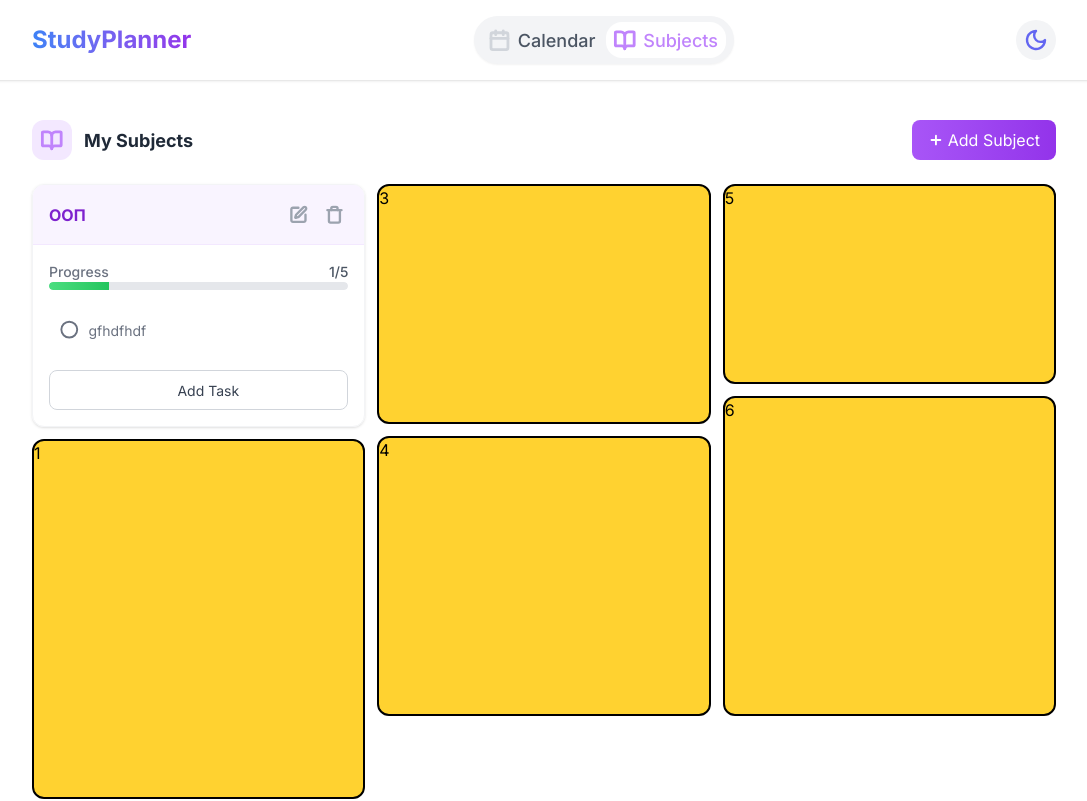
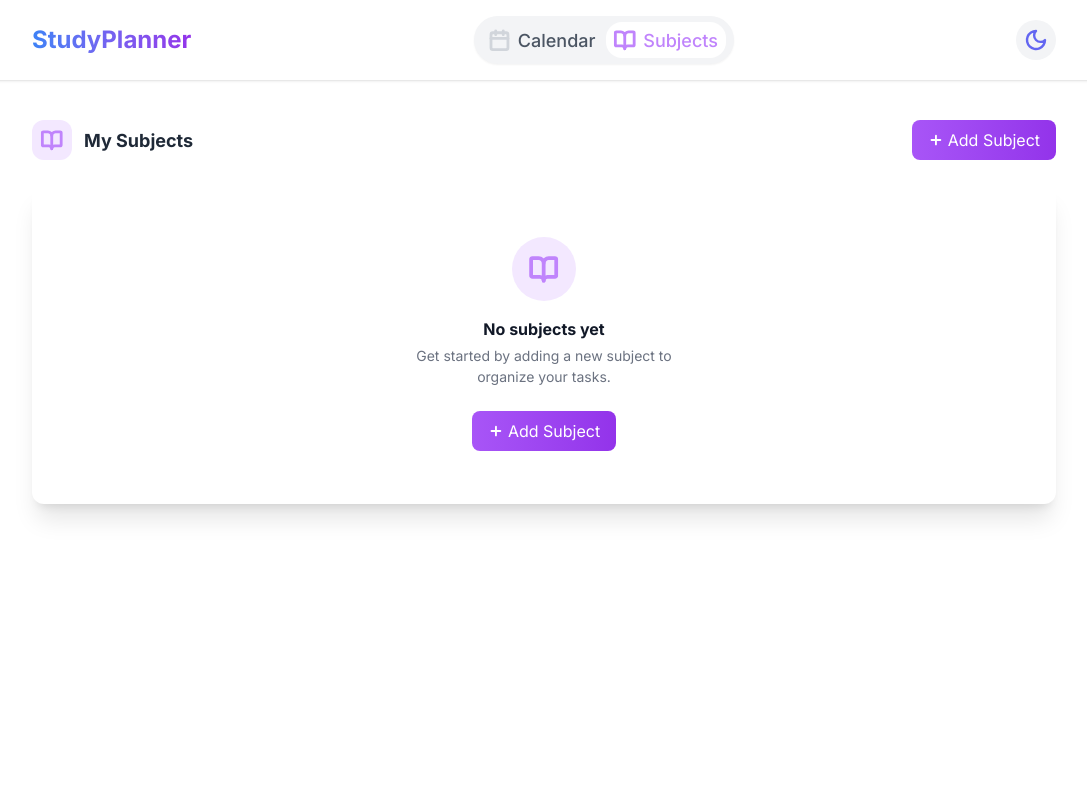
Before and after one commit to g3rfo/study-planner, a React (Vite) app: page /subjects in a window 1280 px wide. Shown: the top 801 px of the page, without its empty margins (96-1183 px from the left). Built offline with nearby package versions, Linux system fonts and the light colour scheme.

Commit message:
add subjects logic for adding and deleting from subjects layout. add logic for changing layout columns on sreen changing.add task loading and saving in localstorage. add realtime progress bar logic. add status changing for tasks

```diff
--- a/src/Components/Subjects/AddSubjectButton.jsx
+++ b/src/Components/Subjects/AddSubjectButton.jsx
@@ -2,11 +2,11 @@ import { usePopup } from "../../Hooks/usePopup";
 import AddSubjectPopup from "./Popups/AddSubjectPopup";
 import PurpleButton from "../Common/PurpleButton";
 
-function AddSubjectButton() {
+function AddSubjectButton({ setSubjects }) {
   const { open, PopupContainer } = usePopup();
 
   const openPopup = () => {
-    open(<AddSubjectPopup />);
+    open(<AddSubjectPopup setSubjects={setSubjects} />);
   }
 
   return (
--- a/src/Components/Subjects/Content.jsx
+++ b/src/Components/Subjects/Content.jsx
@@ -1,21 +1,37 @@
+import { useEffect, useState } from "react";
 import Subject from "./Subject/Subject";
 
-function Content() {
+function Content({ subjects }) {
+  const [columnsNum, setColumnsNum] = useState(1);
+
+  useEffect(() => {
+    const handleResize = () => {
+      const w = window.innerWidth;
+      setColumnsNum(w >= 1024 ? 3 : w >= 768 ? 2 : 1);
+    };
+
+    handleResize();
+    window.addEventListener("resize", handleResize);
+
+    return () => window.removeEventListener("resize", handleResize);
+  }, []);
+
+  const columns = columnsNum === 3 ? [[], [], []] : columnsNum === 2 ? [[], []] : [[]];
+
+  let num = 0;
+  for (let key in subjects) {
+    const columnIndex = num % columnsNum;
+    columns[columnIndex].push(
+      <Subject key={key} title={key} tasksList={subjects[key]} />
+    );
+    num++;
+  }
+
   return (
     <div className="grid grid-cols-1 md:grid-cols-2 lg:grid-cols-3 gap-3">
-      <div className="first-column flex flex-col gap-3">
-        <Subject title={'ООП'}/>
-        <div className="rounded-xl border-2 bg-amber-300 h-90">1</div>
-        <div className="rounded-xl border-2 bg-amber-300 h-60">2</div>
-      </div>
-      <div className="second-column flex flex-col gap-3">
-        <div className="rounded-xl border-2 bg-amber-300 h-60">3</div>
-        <div className="rounded-xl border-2 bg-amber-300 h-70">4</div>
-      </div>
-      <div className="third-column flex flex-col gap-3">
-        <div className="rounded-xl border-2 bg-amber-300 h-50">5</div>
-        <div className="rounded-xl border-2 bg-amber-300 h-80">6</div>
-      </div>
+      <div className="subjects-col-0 flex flex-col gap-3">{columns[0]}</div>
+      <div className="subjects-col-1 flex flex-col gap-3">{columnsNum > 1 && columns[1]}</div>
+      <div className="subjects-col-2 flex flex-col gap-3">{columnsNum > 2 && columns[2]}</div>
     </div>
   );
 }
--- a/src/Components/Subjects/EmptyContent.jsx
+++ b/src/Components/Subjects/EmptyContent.jsx
@@ -1,6 +1,6 @@
 import AddSubjectButton from "./AddSubjectButton";
 
-function EmptyContent() {
+function EmptyContent({ setSubjects }) {
   return (
     <div className="flex flex-col justify-center items-center h-80 bg-white dark:bg-[#374151] rounded-xl shadow-xl">
       <div className="flex justify-center items-center w-16 h-16 rounded-full bg-[#F3E8FF] dark:bg-[#9333EA]">
@@ -8,7 +8,7 @@ function EmptyContent() {
       </div>
       <h1 className="mt-4 text-[16px] font-semibold text-[#111827] dark:text-[#E5E7EB]">No subjects yet</h1>
       <p className="mt-1 mb-6 max-w-[310px] text-center text-[14px] text-[#6B7280] dark:text-[#9CA3AF]">Get started by adding a new subject to organize your tasks.</p>
-      <AddSubjectButton />
+      <AddSubjectButton setSubjects={setSubjects} />
     </div>
   );
 }
--- a/src/Components/Subjects/Popups/AddSubjectPopup.jsx
+++ b/src/Components/Subjects/Popups/AddSubjectPopup.jsx
@@ -4,20 +4,15 @@ import Input from "../../Common/Input";
 import PurpleButton from "../../Common/PurpleButton";
 import { shakeAnimation } from "../../../Utils/shakeAnimation";
 
-function AddSubjectPopup() {
+function AddSubjectPopup({ setSubjects }) {
   const saveNewSubject = () => {
     const input = document.getElementById('add-subject');
     const name = input.value;
 
     // user enter name of subject
     if (name) { // input has name
-      let subjects = localStorage.getItem('subjects');
-      // creating subjects object in local storage if user add subject firs time
-      if (subjects === null) {
-        localStorage.setItem('subjects', JSON.stringify({}));
-      }
+      let subjects = JSON.parse(localStorage.getItem('subjects'));
 
-      subjects = JSON.parse(subjects);
       // check if there already subject with this name
       if (Object.hasOwn(subjects, name)) {
         shakeAnimation(input);
@@ -26,9 +21,10 @@ function AddSubjectPopup() {
 
         return;
       };
-      // add new subject in subjects in local storage
+      // add new subject in subjects in local storage and update subjects state
       subjects[name] = [];
       localStorage.setItem('subjects', JSON.stringify(subjects));
+      setSubjects(JSON.parse(localStorage.getItem('subjects')));
 
       closePopup();
     } else { // input empty
--- a/src/Components/Subjects/Subject/Progress.jsx
+++ b/src/Components/Subjects/Subject/Progress.jsx
@@ -1,15 +1,16 @@
-function Progress() {
+function Progress({ doneTasksNum, tasksNum }) {
+
   return (
     <div className="">
       <div className="flex justify-between text-[14px] font-medium">
         <h1 className="text-[#6B7280] dark:text-[#9CA3AF]">Progress</h1>
-        <div className="text-[#4B5563] dark:text-[#D1D5DB]">1/5</div>
+        <div className="text-[#4B5563] dark:text-[#D1D5DB]">{`${doneTasksNum}/${tasksNum}`}</div>
       </div>
       <div className="flex overflow-hidden rounded-xl">
         <div className="w-full h-2 bg-[#E5E7EB] dark:bg-[#374151] rounded overflow-hidden">
           <div
-            className="h-2 bg-gradient-to-r from-[#4ADE80] to-[#22C55E] transition-all duration-500 ease-in-out"
-            style={{ width: "20%" }}
+            className={`h-2 bg-gradient-to-r from-[#4ADE80] to-[#22C55E] transition-all duration-500 ease-in-out`}
+            style={{ width: tasksNum === 0 ? "0%" : `${(doneTasksNum / tasksNum) * 100}%` }}
           >
           </div>
         </div>
--- a/src/Components/Subjects/Subject/Subject.jsx
+++ b/src/Components/Subjects/Subject/Subject.jsx
@@ -2,8 +2,38 @@ import TaskButton from "./TaskButton";
 import Progress from "./Progress";
 import Task from "./Task";
 import Button from "../../Common/Button";
+import { useEffect, useState } from "react";
 
-function Subject( {title} ) {
+function Subject({ title, tasksList }) {
+  const [tasks, setTasks] = useState(tasksList);
+  const [doneTasksNum, setDoneTasksNum] = useState(0);
+
+  useEffect(() => {
+    let result = 0;
+    for (let task of tasks) {
+      if (task.done) result++;
+    }
+    setDoneTasksNum(result);
+  }, [tasks])
+
+
+  const showTasks = () => {
+    const tasksTemplate = [];
+
+    for (let task of tasks) {
+      tasksTemplate.push(
+        <Task key={task.title} subjectKey={title} title={task.title} status={task.done} setTasks={setTasks} />
+      );
+    }
+
+    return (tasksTemplate);
+  }
+
+  // const addNewTask = () => {
+
+  //   setTasks('');
+  // }
+
   return (
     <div className="rounded-xl overflow-hidden border border-[#F3F4F6] dark:border-[#374151] shadow-sm">
       <div className="box-border p-4 flex justify-between items-center h-15 bg-[#F9F4FF] dark:bg-[#2B2648] border-b border-[#F3E8FF] dark:border-[#581C87]">
@@ -14,9 +44,9 @@ function Subject( {title} ) {
         </div>
       </div>
       <div className="p-4 flex flex-col gap-5">
-        <Progress />
+        <Progress doneTasksNum={doneTasksNum} tasksNum={tasks.length}/>
         <div>
-          <Task />
+          {showTasks()}
         </div>
         <Button title='Add Task' src={'/AddIcon.svg'} w={'full'} h={10} />
       </div>
--- a/src/Components/Subjects/Subject/Task.jsx
+++ b/src/Components/Subjects/Subject/Task.jsx
@@ -1,16 +1,21 @@
 import { useState } from "react";
 
-
-function Task() {
-  const [ checked, setChecked ] = useState(false);
+function Task({ title, status, subjectKey, setTasks}) {
+  const [ checked, setChecked ] = useState(status);
 
   const checkTask = () => {
     setChecked(!checked);
-    if (!checked) {
-      document.querySelector('.task-title').style.textDecorationLine = 'line-through';
-    } else {
-      document.querySelector('.task-title').style.textDecorationLine = 'none';
+
+    let subjects = JSON.parse(localStorage.getItem('subjects'));
+    const subject = subjects[subjectKey];
+    const taskIndex = subject.findIndex(task => task.title === title);
+    if (taskIndex !== -1) {
+      subject[taskIndex].done = !subject[taskIndex].done;
+      subjects[subjectKey] = subject;
+      localStorage.setItem('subjects', JSON.stringify(subjects));
     }
+
+    setTasks([...subject]);
   }
 
   return (
@@ -21,8 +26,8 @@ function Task() {
       >
         <img src={checked ? '/subject/CheckedIcon.svg' : '/subject/UncheckedIcon.svg'} alt="" className="w-5 h-5"/>
       </button>
-      <div className="task-title w-[min(80%)]">
-        gfhdfhdf
+      <div className={`w-[min(80%)] ${checked ? 'line-through' : null}`}>
+        {title}
       </div>
       <button className="cursor-pointer hover:scale-110 duration-150 opacity-0 group-hover:opacity-100">
         <img src="/subject/DeleteIcon.svg" alt="" />
--- a/src/Components/Subjects/Subjects.jsx
+++ b/src/Components/Subjects/Subjects.jsx
@@ -1,14 +1,31 @@
+import { useEffect, useState } from "react";
 import Content from "./Content";
 import EmptyContent from "./EmptyContent";
 import SubjectsControlPanel from "./SubjectsControlPanel";
 
 function Subjects() {
+  const [isEmpty, setIsEmpty] = useState(true);
+  const [subjects, setSubjects] = useState(() => {
+    if (localStorage.getItem('subjects') === null) {
+      localStorage.setItem('subjects', JSON.stringify({}));
+    }
+    return JSON.parse(localStorage.getItem('subjects'));
+  });
+
+  useEffect(() => {
+    if (Object.keys(subjects).length === 0) {
+      setIsEmpty(true);
+    } else {
+      setIsEmpty(false);
+    }
+  }, [subjects])
+
   return (
     <div className="w-[80vw] max-w-[1560px] my-10">
-      <SubjectsControlPanel />
+      <SubjectsControlPanel setSubjects={setSubjects}/>
       <div className="mt-6">
-        {/* <EmptyContent /> */}
-        <Content />
+        {isEmpty && <EmptyContent setSubjects={setSubjects} />}
+        {!isEmpty && <Content subjects={subjects} />}
       </div>
     </div>
   );
--- a/src/Components/Subjects/SubjectsControlPanel.jsx
+++ b/src/Components/Subjects/SubjectsControlPanel.jsx
@@ -1,11 +1,11 @@
 import ControlPanelTitle from "../Common/ControlPanelTitle";
 import AddSubjectButton from "./AddSubjectButton";
 
-function SubjectsControlPanel() {
+function SubjectsControlPanel({ setSubjects }) {
   return (
     <div className="h-10 w-full flex justify-between items-center">
       <ControlPanelTitle iconSource='/active/SubjectsIcon.svg' title='My Subjects' />
-      <AddSubjectButton />
+      <AddSubjectButton setSubjects={setSubjects} />
     </div>
   );
 }
```
